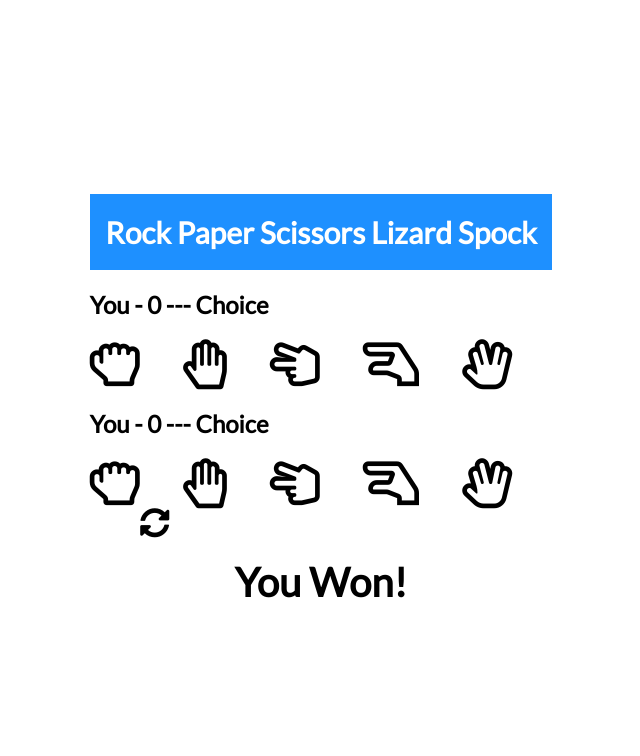
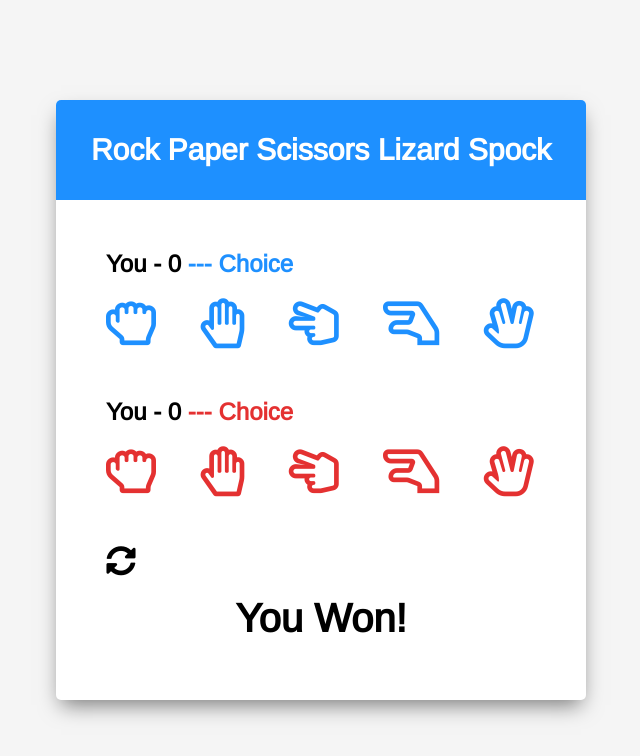
Before and after one commit to tfernandez2017/spock-rock-game, a plain HTML site: page index.html in a window 1280 px wide. Shown: the whole page, without its empty margins (319-959 px from the left). Drawn offline with nearby package versions, Linux system fonts and the light colour scheme.

Commit message:
Building UI with CSS Google Fonts

```diff
--- a/index.html
+++ b/index.html
@@ -15,7 +15,7 @@
             <h1>Rock Paper Scissors Lizard Spock</h1>
         </div>
         <!-- Player Container -->
-        <div class="palyer-container" id="player">
+        <div class="player-container" id="player">
             <h2>You - <span id="playerScore">0</span><span class="choice" id="playerChoice"> --- Choice</span></h2>
             <i class="far fa-hand-rock" title="Rock" id="playerRock"></i>
             <i class="far fa-hand-paper" title="Paper" id="playerPaper"></i>
@@ -24,7 +24,7 @@
             <i class="far fa-hand-spock" title="Spock" id="playerSpock"></i>
         </div>
         <!-- Computer Container -->
-        <div class="palyer-container" id="computer">
+        <div class="player-container" id="computer">
             <h2>You - <span id="computerScore">0</span><span class="choice" id="computerChoice"> --- Choice</span></h2>
             <i class="far fa-hand-rock" title="Rock" id="computerRock"></i>
             <i class="far fa-hand-paper" title="Paper" id="computerPaper"></i>
--- a/style.css
+++ b/style.css
@@ -1,5 +1,5 @@
-@import url("https://fonts.googleapis.com/css?family=Lato&display=swap");
 
+@import url('https://fonts.googleapis.com/css2?family=Arimo&display=swap');
 html {
   box-sizing: border-box;
 }
@@ -7,18 +7,26 @@ html {
 body {
   margin: 0;
   min-height: 100vh;
-
-  font-family: Lato, sans-serif;
+  background: whitesmoke;
+  font-family: Arimo, sans-serif;
   display: flex;
   justify-content: center;
   align-items: center;
 }
 
-
+.game-container {
+  width: 530px;
+  height: 600px;
+  background: white;
+  border-radius: 5px;
+  box-shadow: 0 10px 20px -5px rgba(0, 0, 0, 0.5);
+}
 
 .header {
   background: dodgerblue;
-
+  border-top-left-radius: 5px;
+  border-top-right-radius: 5px;
+  height: 100px;
   display: flex;
   justify-content: center;
   align-items: center;
@@ -41,6 +49,26 @@ h2 {
   font-size: 50px;
   margin-right: 40px;
   User-select: none;
+}
+
+#player .far,
+#player .choice {
+  color: dodgerblue;
+  cursor: pointer;
+}
+
+#computer .far,
+#computer .choice {
+  color: rgb(228, 49, 49);
+}
+
+#player .far:last-of-type,
+#computer .far:last-of-type {
+  margin-right: 0;
+}
+
+.selected {
+  color: black !important;
 }
 
 
@@ -66,7 +94,7 @@ h2 {
 /* Media Query: Large Smartphone (Vertical) */
 @media screen and (max-width: 600px) {
   .game-container {
-
+    width: 95%;
     height: 580px;
   }
 
```
